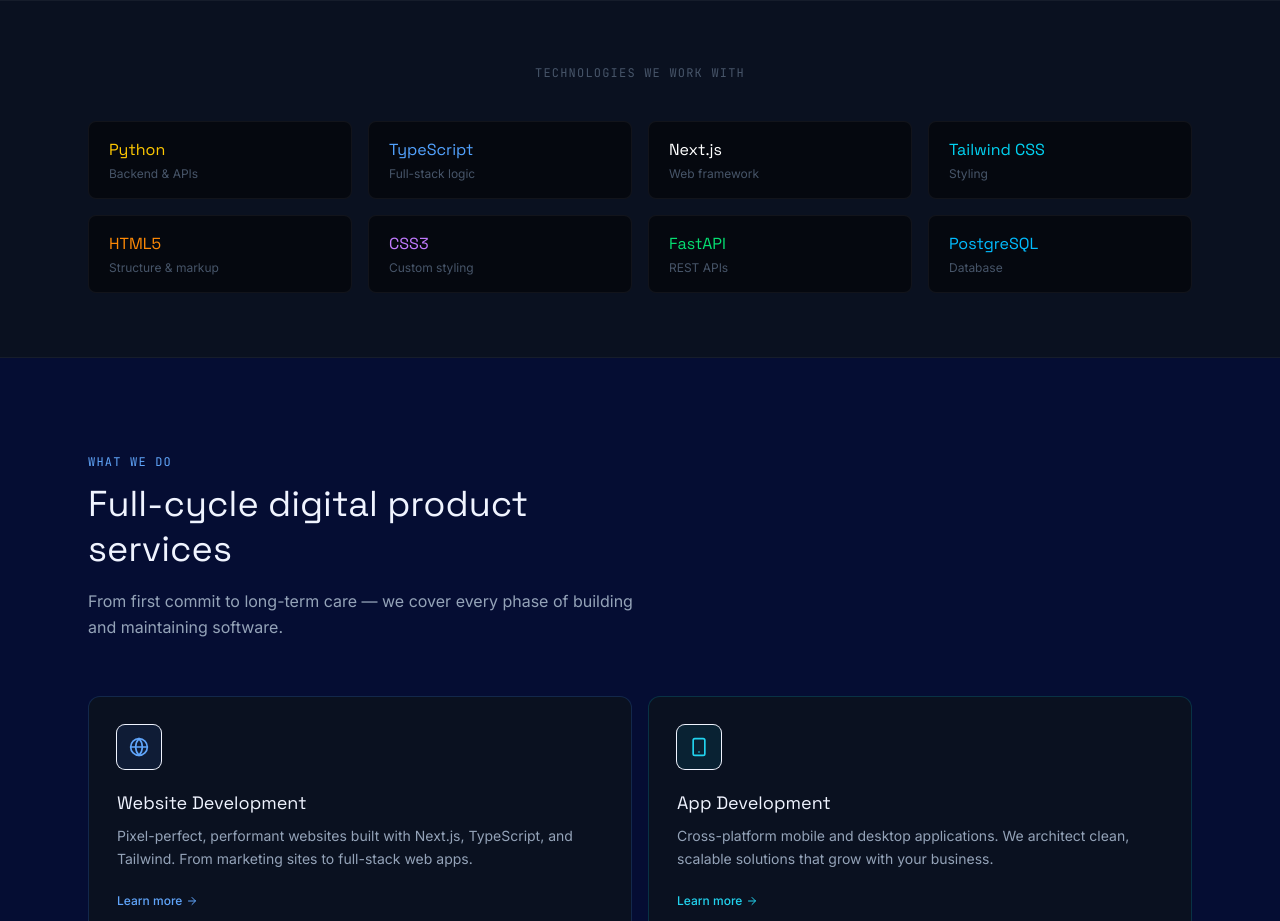
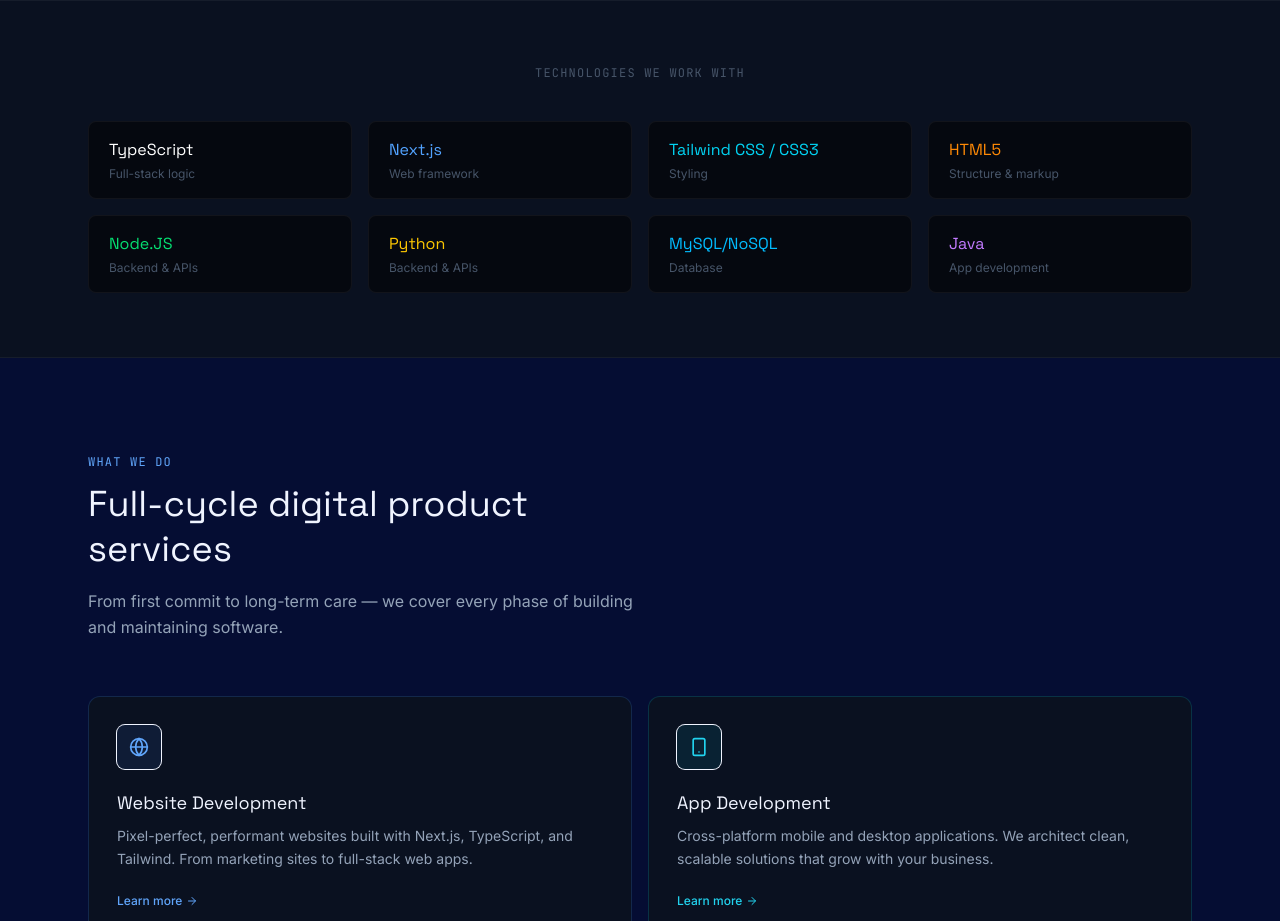
Before and after one commit to Bean-Systems-Development/BSD-site, a Next.js app: page / in a window 1280 px wide. Shown: the part 800-1721 px from the top of the page. Built offline with nearby package versions, Linux system fonts and the light colour scheme.

Commit message:
refactor(tech-stack): update tech stack info

```diff
--- a/app/_components/TechStack.tsx
+++ b/app/_components/TechStack.tsx
@@ -1,12 +1,12 @@
 const stack = [
+  { name: "TypeScript", role: "Full-stack logic", color: "text-white" },
+  { name: "Next.js", role: "Web framework", color: "text-blue-400" },
+  { name: "Tailwind CSS / CSS3", role: "Styling", color: "text-cyan-400" },
+  { name: "HTML5", role: "Structure & markup", color: "text-orange-400" },
+  { name: "Node.JS", role: "Backend & APIs", color: "text-green-400" },
   { name: "Python", role: "Backend & APIs", color: "text-yellow-400" },
-  { name: "TypeScript", role: "Full-stack logic", color: "text-blue-400" },
-  { name: "Next.js", role: "Web framework", color: "text-white" },
-  { name: "Tailwind CSS", role: "Styling", color: "text-cyan-400" },
-  { name: "HTML5", role: "Structure & markup", color: "text-orange-400" },
-  { name: "CSS3", role: "Custom styling", color: "text-purple-400" },
-  { name: "FastAPI", role: "REST APIs", color: "text-green-400" },
-  { name: "PostgreSQL", role: "Database", color: "text-sky-400" },
+  { name: "MySQL/NoSQL", role: "Database", color: "text-sky-400" },
+  { name: "Java", role: "App development", color: "text-purple-400" },
 ];
 
 export default function TechStack() {
```
